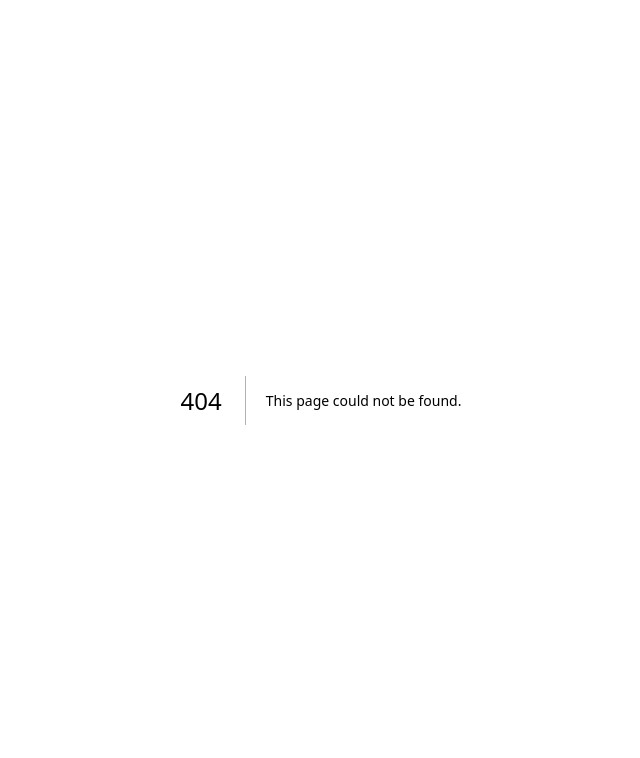
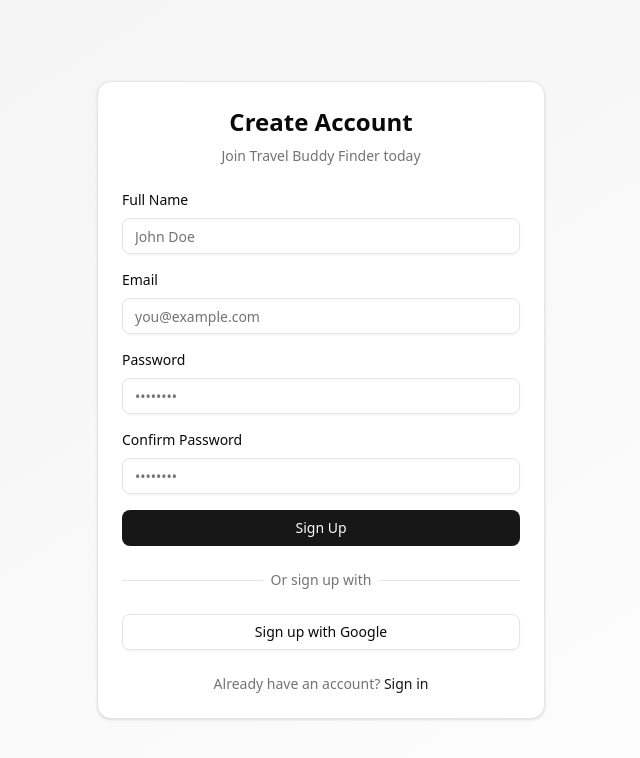
Before and after one commit to rajaNayak123/TravelBuddyFinder, a Next.js app: page /auth/signup in a window 1280 px wide. Before the commit this address had no page. Shown: the top 758 px of the page, without its empty margins (319-959 px from the left). Built offline with nearby package versions, Linux system fonts and the light colour scheme.

Commit message:
Implement user signup page with form validation, credential signup, and Google authentication integration

```diff
--- /dev/null
+++ b/app/auth/signup/page.tsx
@@ -0,0 +1,152 @@
+"use client"
+
+import type React from "react";
+
+import {useState} from "react";
+import {signIn} from "next-auth/react";
+import {useRouter} from "next/navigation";
+import Link from "next/link";
+import { Button } from "@/components/ui/button"
+import { Input } from "@/components/ui/input"
+import { Card, CardContent, CardDescription, CardHeader, CardTitle } from "@/components/ui/card"
+
+export default function SignUp() {
+    const [name, setName] = useState("");
+    const [email, setEmail] = useState("");
+    const [password, setPassword] = useState("");
+    const [confirmPassword, setConfirmPassword] = useState("");
+    const [error, setError] = useState("");
+    const [loading, setLoading] = useState(false);
+    const router = useRouter();
+
+    const handleSubmit = async (e: React.FormEvent) => {
+        e.preventDefault();
+        setError("");
+
+        if(password !== confirmPassword){
+            setError("Passwords do not match");
+            return;
+        }
+
+        setLoading(true);
+
+        try {
+            const response = await fetch('/api/auth/signup',{
+                method: 'POST',
+                headers: {
+                    'Content-Type': 'application/json',
+                },
+                body: JSON.stringify({name, email, password}),
+            });
+
+            const data = await response.json();
+
+            if (!response.ok) {
+                setError(data.error || "Signup failed")
+                return
+            }
+
+            // Auto sign in after signup
+            const result = await signIn("credentials", {
+                email,
+                password,
+                redirect: false,
+            })
+
+            if (result?.ok) {
+                router.push("/dashboard")
+            }
+        } catch (error) {
+            setError("An error occurred. Please try again.")
+        }finally{
+            setLoading(false);
+        }
+    }
+
+    const handleGoogleSignUp = () => {
+        signIn("google", { callbackUrl: "/dashboard" })
+    }
+    return (
+        <div className="min-h-screen flex items-center justify-center bg-gradient-to-br from-primary/5 to-accent/5 px-4">
+        <Card className="w-full max-w-md">
+          <CardHeader className="text-center">
+            <CardTitle className="text-2xl">Create Account</CardTitle>
+            <CardDescription>Join Travel Buddy Finder today</CardDescription>
+          </CardHeader>
+          <CardContent>
+            <form onSubmit={handleSubmit} className="space-y-4">
+              {error && <div className="bg-destructive/10 text-destructive text-sm p-3 rounded">{error}</div>}
+
+              <div>
+                <label className="block text-sm font-medium mb-2">Full Name</label>
+                <Input
+                  type="text"
+                  placeholder="John Doe"
+                  value={name}
+                  onChange={(e) => setName(e.target.value)}
+                  required
+                />
+              </div>
+
+              <div>
+                <label className="block text-sm font-medium mb-2">Email</label>
+                <Input
+                  type="email"
+                  placeholder="you@example.com"
+                  value={email}
+                  onChange={(e) => setEmail(e.target.value)}
+                  required
+                />
+              </div>
+
+              <div>
+                <label className="block text-sm font-medium mb-2">Password</label>
+                <Input
+                  type="password"
+                  placeholder="••••••••"
+                  value={password}
+                  onChange={(e) => setPassword(e.target.value)}
+                  required
+                />
+              </div>
+
+              <div>
+                <label className="block text-sm font-medium mb-2">Confirm Password</label>
+                <Input
+                  type="password"
+                  placeholder="••••••••"
+                  value={confirmPassword}
+                  onChange={(e) => setConfirmPassword(e.target.value)}
+                  required
+                />
+              </div>
+
+              <Button type="submit" className="w-full" disabled={loading}>
+                {loading ? "Creating account..." : "Sign Up"}
+              </Button>
+            </form>
+
+            <div className="relative my-6">
+              <div className="absolute inset-0 flex items-center">
+                <div className="w-full border-t border-border"></div>
+              </div>
+              <div className="relative flex justify-center text-sm">
+                <span className="px-2 bg-card text-muted-foreground">Or sign up with</span>
+              </div>
+            </div>
+
+            <Button type="button" variant="outline" className="w-full bg-transparent" onClick={handleGoogleSignUp}>
+              Sign up with Google
+            </Button>
+
+            <p className="text-center text-sm text-muted-foreground mt-6">
+              Already have an account?{" "}
+              <Link href="/auth/signin" className="text-primary hover:underline font-medium">
+                Sign in
+              </Link>
+            </p>
+          </CardContent>
+        </Card>
+      </div>
+    )
+}
```
